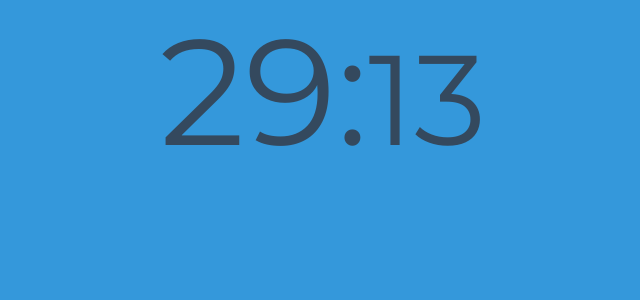
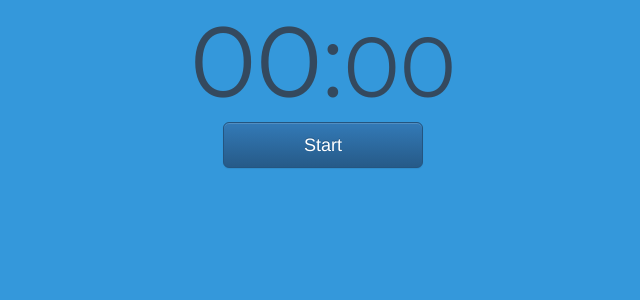
Before and after one commit to linoor/worktimer, a React (Create React App) app in the folder src/main/resources/app/: page / in a window 1280 px wide. Shown: the top 300 px of the page, without its empty margins (317-957 px from the left). Built offline with nearby package versions, Linux system fonts and the light colour scheme.

Commit message:
added start button

```diff
--- a/src/main/resources/app/src/App.js
+++ b/src/main/resources/app/src/App.js
@@ -1,12 +1,16 @@
 import React, { Component } from 'react';
 import './App.css';
 import Timer from './Timer.js';
+import Starter from './Starter.js';
 
 class App extends Component {
+
+
   render() {
     return (
       <div className="App">
-          <Timer seconds={13753}/>
+          <Timer seconds={13753} started={false}/>
+          <Starter started={false} />
       </div>
     );
   }
--- /dev/null
+++ b/src/main/resources/app/src/Starter.js
@@ -0,0 +1,21 @@
+/**
+ * Created by linoor on 9/25/16.
+ */
+
+import React, { Component } from 'react';
+import { Button, Row } from "react-bootstrap";
+
+class Starter extends Component {
+    render() {
+
+        let buttonText = this.props.started? "Stop" : "Start";
+
+        return (
+            <Row>
+                <Button id="startButton" bsStyle="primary" bsSize="large">{buttonText}</Button>
+            </Row>
+        )
+    }
+}
+
+export default Starter;
--- a/src/main/resources/app/src/Timer.js
+++ b/src/main/resources/app/src/Timer.js
@@ -11,8 +11,8 @@ function str_pad_left(string,pad,length) {
 
 class Timer extends Component {
     render() {
-        let minutes = str_pad_left(Math.floor(this.props.seconds / 60), '0', 2);
-        let seconds = str_pad_left(this.props.seconds - minutes * 60, '0', 2);
+        let minutes = this.props.started? str_pad_left(Math.floor(this.props.seconds / 60), '0', 2) : '00';
+        let seconds = this.props.started? str_pad_left(this.props.seconds - minutes * 60, '0', 2) : '00';
 
         return (
             <Row className="timer">
--- a/src/main/resources/app/src/index.css
+++ b/src/main/resources/app/src/index.css
@@ -1,13 +1,17 @@
 body {
+  margin: 0 auto;
   font: 100% Helvetica, sans-serif;
   color: #34495e;
   background: #3498db; }
 
 .timer {
-  font-size: 150px;
+  font-size: 100px;
   font-family: "Montserrat", sans-serif; }
 
 .seconds {
   font-size: 85%; }
 
+#startButton {
+  width: 200px; }
+
 /*# sourceMappingURL=index.css.map */
--- a/src/main/resources/app/src/index.sass
+++ b/src/main/resources/app/src/index.sass
@@ -2,13 +2,17 @@ $font-stack:    Helvetica, sans-serif
 $primary-color: #34495e
 
 body
+  margin: 0 auto
   font: 100% $font-stack
   color: $primary-color
   background: #3498db
 
 .timer
-  font-size: 150px
+  font-size: 100px
   font-family: 'Montserrat', sans-serif
 
 .seconds
   font-size: 85%
+
+#startButton
+  width: 200px
```
